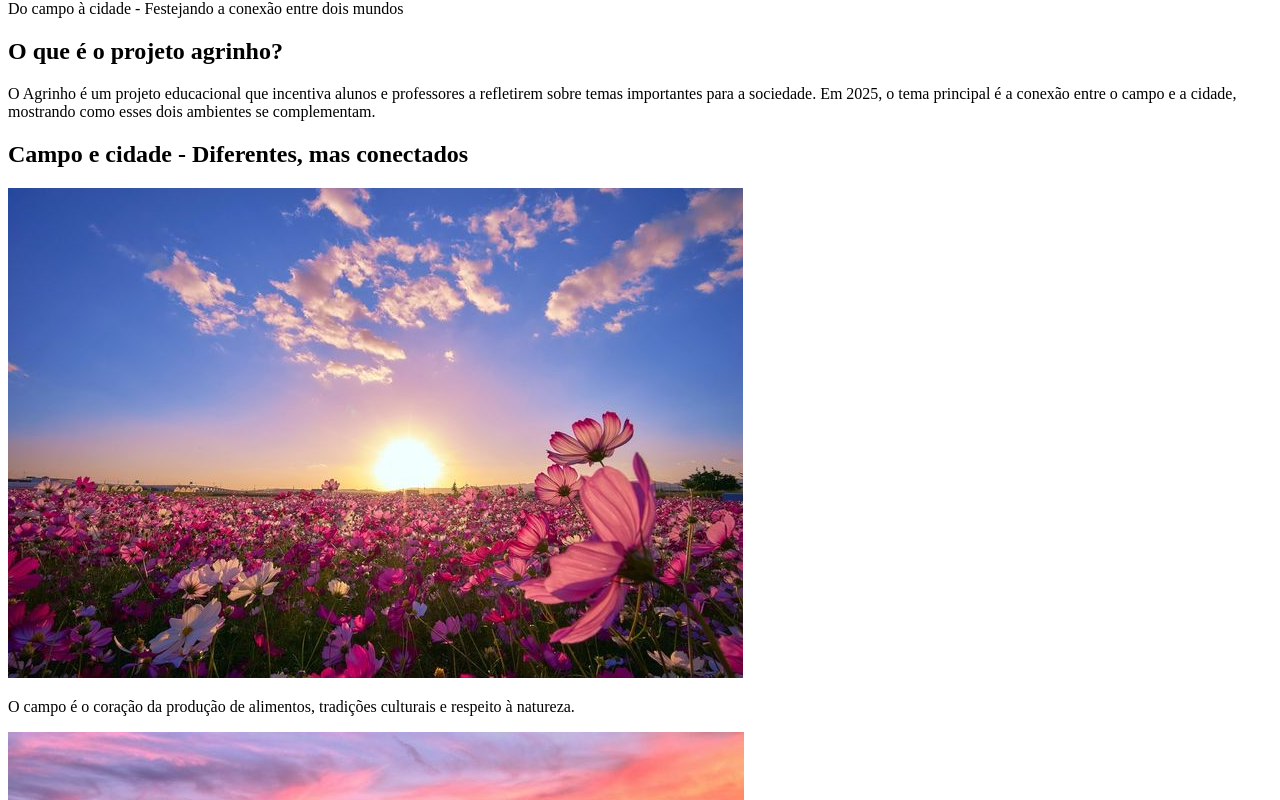
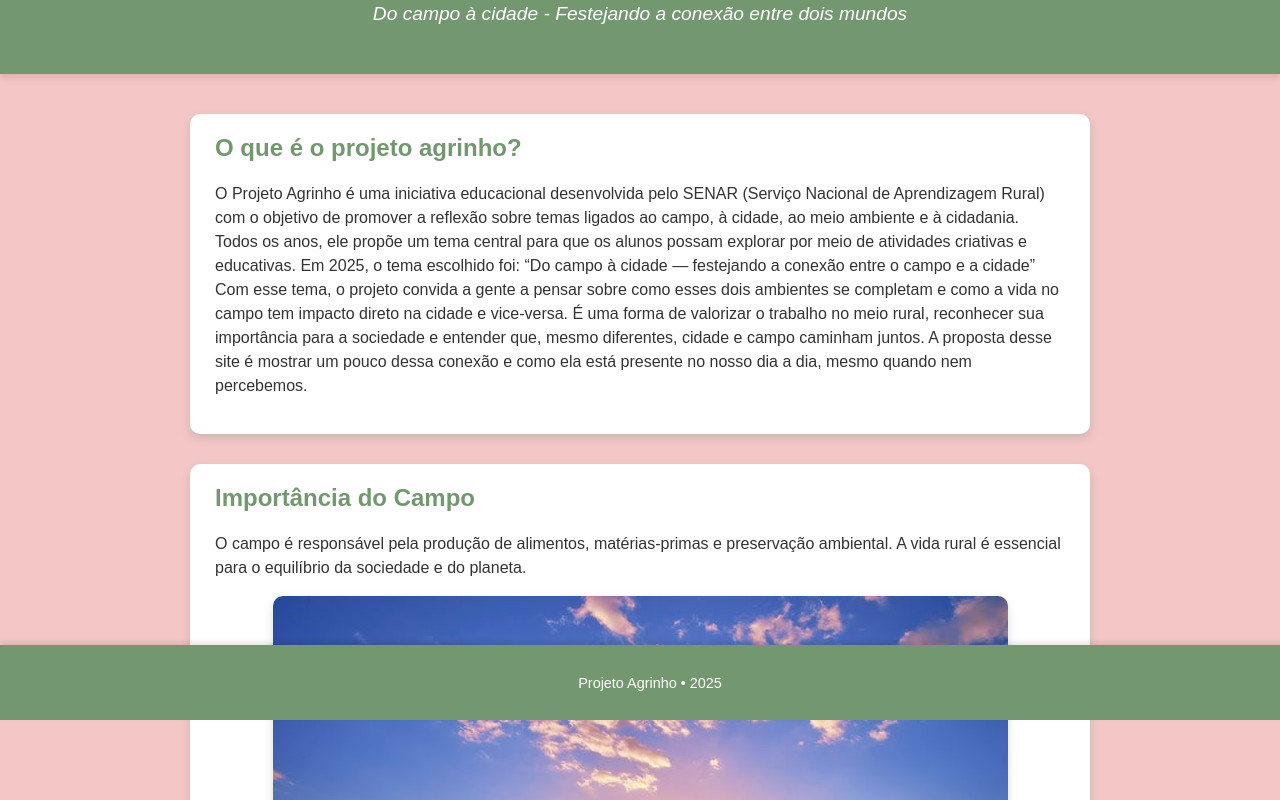
Before and after one commit to ellekz/agrinho, a plain HTML site: page index.html in a window 1280 px wide. Shown: the part 80-880 px from the top of the page. Drawn offline with Linux system fonts and the light colour scheme.

Commit message:
Add files via upload

```diff
--- a/index.html
+++ b/index.html
@@ -4,6 +4,7 @@
     <meta charset="UTF-8">
     <meta name="viewport" content="width=device-width, initial-scale=1.0">
     <title>Projeto Agrinho</title>
+    <link rel="stylesheet" href="style.css">
 </head>
 <body>
     <header>
@@ -11,25 +12,39 @@
         <p>Do campo à cidade - Festejando a conexão entre dois mundos</p>
     </header>
 
-    <section id="sobre">
-        <h2>O que é o projeto agrinho?</h2>
-        <p>O Agrinho é um projeto educacional que incentiva alunos e professores a refletirem sobre temas importantes para a sociedade. Em 2025, o tema principal é a conexão entre o campo e a cidade, mostrando como esses dois ambientes se complementam.</p>
-    </section>
+    <main class="container">
+        <div class="card">
+            <h2>O que é o projeto agrinho?</h2>
+        <p>O Projeto Agrinho é uma iniciativa educacional desenvolvida pelo SENAR (Serviço Nacional de Aprendizagem Rural) com o objetivo de promover a reflexão sobre temas ligados ao campo, à cidade, ao meio ambiente e à cidadania. Todos os anos, ele propõe um tema central para que os alunos possam explorar por meio de atividades criativas e educativas. Em 2025, o tema escolhido foi: “Do campo à cidade — festejando a conexão entre o campo e a cidade” Com esse tema, o projeto convida a gente a pensar sobre como esses dois ambientes se completam e como a vida no campo tem impacto direto na cidade e vice-versa. É uma forma de valorizar o trabalho no meio rural, reconhecer sua importância para a sociedade e entender que, mesmo diferentes, cidade e campo caminham juntos. A proposta desse site é mostrar um pouco dessa conexão e como ela está presente no nosso dia a dia, mesmo quando nem percebemos.</p>
+        </div>
 
-    <section id="conexao">
-        <h2>Campo e cidade - Diferentes, mas conectados</h2>
-        <div class="duas-colunas">
-            <div>
-                <img src="img/campo.jpg" alt="imagem do campo">
-                <p>O campo é o coração da produção de alimentos, tradições culturais e respeito à natureza.</p>
-            </div>
-            <div>
-                <img src="img/cidade.jpg" alt="imagem da cidade">
-                <p>A cidade traz inovação, tecnologia, serviços e oportunidades que ajudam a desenvolver o campo.</p>
-            </div>
+        <div class="card">
+      <h2>Importância do Campo</h2>
+      <p>O campo é responsável pela produção de alimentos, matérias-primas e preservação ambiental. A vida rural é essencial para o equilíbrio da sociedade e do planeta.</p>
+      <div class="image-row">
+        <img src="img/campo.jpg" alt="Imagem campo">
         </div>
-    </section>
+      </div>
 
-    <script src="script.js"></script>
+       <div class="card">
+      <h2>Conexão com a Cidade</h2>
+      <p>A cidade depende do campo para se alimentar, vestir e até mesmo para receber recursos naturais. Já o campo se beneficia das tecnologias, serviços e inovações que vêm dos centros urbanos.</p>
+      <div class="image-row">
+        <img src="img/cidade.jpg" alt="Imagem cidade">
+       </div>
+    </div>
+
+    <div class="card">
+      <h2>Campo e Cidade</h2>
+      <p>Quando o campo e a cidade se unem com respeito e colaboração, todos saem ganhando. Celebrar essa conexão é valorizar o que temos de melhor: nossas raízes e nosso futuro.</p>
+    </div>
+
+  </main>
+
+  <footer>
+    <p>Projeto Agrinho • 2025</p>
+  </footer>
+
+   <script src="script.js"></script>
 </body>
 </html>
--- a/style.css
+++ b/style.css
@@ -0,0 +1,112 @@
+:root {
+  --sleeping-pink: #D69BAB;
+  --shy-pink: #F4C6C6;
+  --tulipe-leafs: #73986F;
+  --white: #ffffff;
+  --dark-text: #333333;
+}
+
+body {
+  font-family: Arial, sans-serif;
+  background-color: var(--shy-pink);
+  color: var(--dark-text);
+  margin: 0;
+  padding: 0;
+}
+
+header {
+  background-color: var(--tulipe-leafs);
+  color: var(--white);
+  padding: 30px 20px;
+  text-align: center;
+  box-shadow: 0 4px 6px rgba(0,0,0,0.1);
+}
+
+header h1 {
+  margin: 0;
+  font-size: 2.5rem;
+}
+
+header p {
+  margin-top: 8px;
+  font-weight: 400;
+  font-size: 1.2rem;
+  font-style: italic;
+}
+
+main.container {
+  max-width: 900px;
+  margin: 40px auto;
+  padding: 0 20px;
+}
+
+.card {
+  background-color: var(--white);
+  border-radius: 10px;
+  box-shadow: 0 4px 8px rgba(115, 152, 111, 0.3);
+  padding: 20px 25px;
+  margin-bottom: 30px;
+  transition: background-color 0.3s ease;
+  cursor: default;
+}
+
+.card:hover {
+  background-color: var(--sleeping-pink);
+}
+
+.card h2 {
+  color: var(--tulipe-leafs);
+  margin-top: 0;
+}
+
+.card p {
+  font-size: 1rem;
+  line-height: 1.5;
+  margin-top: 10px;
+}
+
+.image-row {
+  margin-top: 15px;
+  display: flex;
+  justify-content: center;
+}
+
+.image-row img {
+  max-width: 100%;
+  height: auto;
+  border-radius: 10px;
+  box-shadow: 0 4px 8px rgba(115, 152, 111, 0.3);
+  transition: transform 0.3s ease;
+}
+
+.image-row img:hover {
+  transform: scale(1.05);
+}
+
+footer {
+  background-color: var(--tulipe-leafs);
+  color: var(--white);
+  text-align: center;
+  padding: 15px 10px;
+  font-size: 0.9rem;
+  box-shadow: 0 -3px 5px rgba(0,0,0,0.1);
+  position: fixed;
+  width: 100%;
+  bottom: 0;
+}
+
+@media (max-width: 700px) {
+  main.container {
+    padding: 0 10px;
+  }
+
+  .image-row {
+    flex-direction: column;
+    align-items: center;
+  }
+
+  .image-row img {
+    width: 90%;
+    margin-bottom: 15px;
+  }
+}
```
